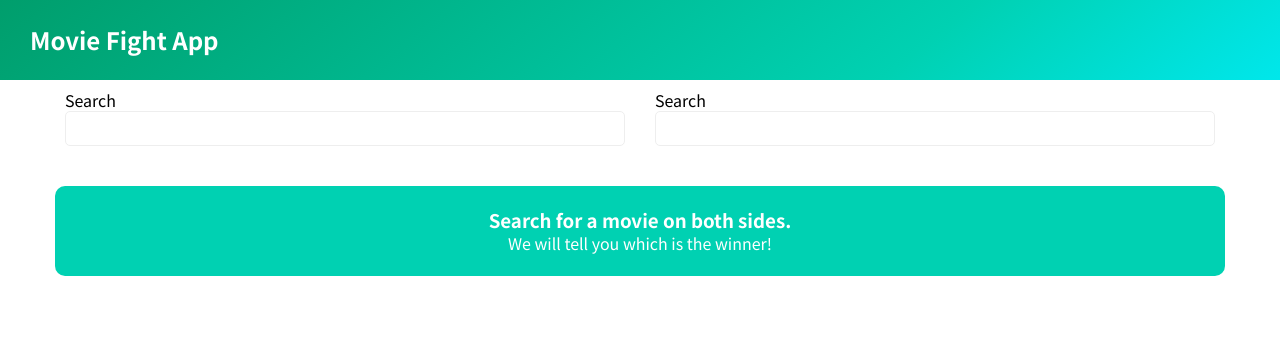
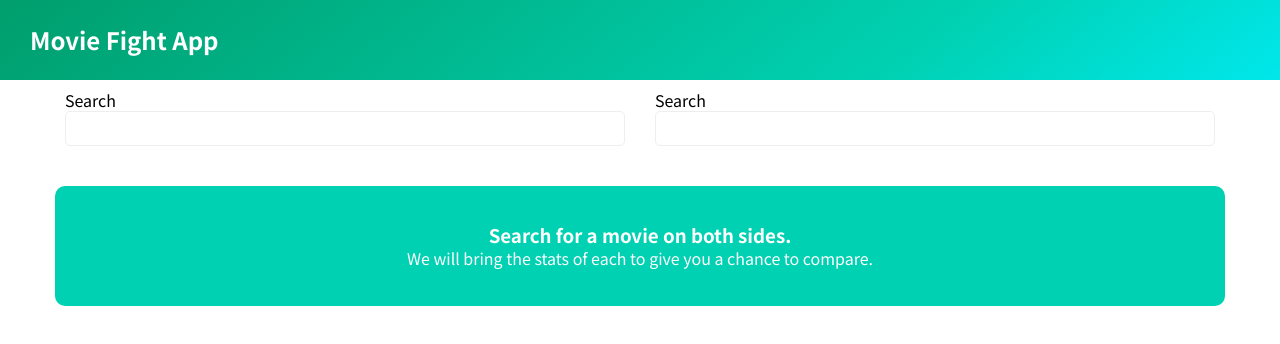
Before and after one commit to Eslaam07/movie-fight, a React (Create React App) app: page / in a window 1280 px wide. Shown: the top 344 px of the page. Built offline with nearby package versions, Linux system fonts and the light colour scheme.

Commit message:
Clearing the console logs and comments & Fixing some css  styles

```diff
--- a/src/components/MovieInfo.js
+++ b/src/components/MovieInfo.js
@@ -9,7 +9,9 @@ const MovieInfo = (props) => {
       <div className={classes.summary}>
         <img src={movieDetails.Poster} alt=""></img>
         <div className={classes.infotexts}>
-          <h2>{movieDetails.Title}</h2>
+          <h2>
+            {movieDetails.Title} ({movieDetails.Year})
+          </h2>
           <h4>{movieDetails.Genre}</h4>
           <p>{movieDetails.Plot}</p>
         </div>
@@ -28,11 +30,11 @@ const MovieInfo = (props) => {
       </div>
       <div className={classes.otherInfo}>
         <h1>{movieDetails.imdbRating}</h1>
-        <p>imdbRating</p>
+        <p>IMDB Rating</p>
       </div>
       <div className={classes.otherInfo}>
         <h1>{movieDetails.imdbVotes}</h1>
-        <p>imdbVotes</p>
+        <p>IMDB Votes</p>
       </div>
     </div>
   );
--- a/src/components/MovieInfo.module.css
+++ b/src/components/MovieInfo.module.css
@@ -9,7 +9,8 @@
   display: flex;
   gap: 10px;
   margin-bottom: 5px;
-  height: 260px;
+  height: 275px;
+  overflow-y: auto;
 }
 
 .infotexts {
--- a/src/components/PlaceholderTxt.js
+++ b/src/components/PlaceholderTxt.js
@@ -8,7 +8,7 @@ const Placeholdertxt = (props) => {
     !inputs && (
       <div className={classes.temp}>
         <h3>Search for a movie on both sides.</h3>
-        <p>We will tell you which is the winner!</p>
+        <p>We will bring the stats of each to give you a chance to compare.</p>
       </div>
     )
   );
--- a/src/components/PlaceholderTxt.module.css
+++ b/src/components/PlaceholderTxt.module.css
@@ -2,7 +2,7 @@
   text-align: center;
   background-color: #00d1b2;
   color: white;
-  height: 90px;
+  height: 120px;
   display: flex;
   flex-direction: column;
   justify-content: center;
--- a/src/components/Search.js
+++ b/src/components/Search.js
@@ -23,17 +23,15 @@ const Search = (props) => {
         i: movie.imdbID,
       },
     });
-    console.log(response.data);
     setMovieDetails(response.data);
     setShowDetails(true);
   }
 
-  console.log(movies);
   let list = movies.map((movie) => (
     <li
       key={movie.imdbID}
       onClick={() => {
-        setEnteredMovie(`${movie.Title} (${movie.Year})`);
+        setEnteredMovie("");
         onClick(false);
         onMovieSelect(movie);
         setMovieDetails(true);
```
Also changed, not shown: src/App.js (+0 -7 lines).
